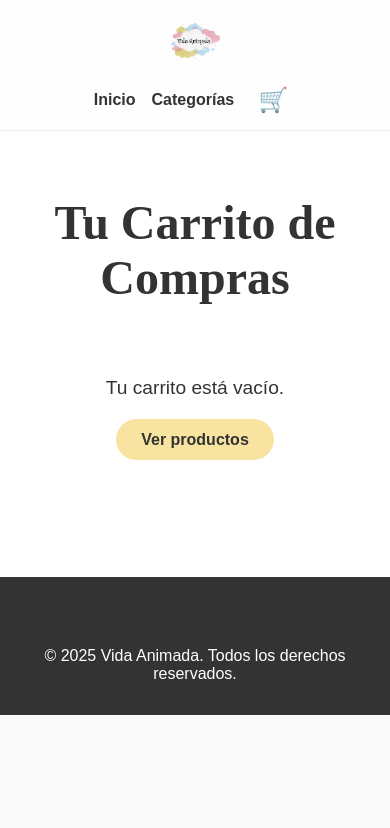
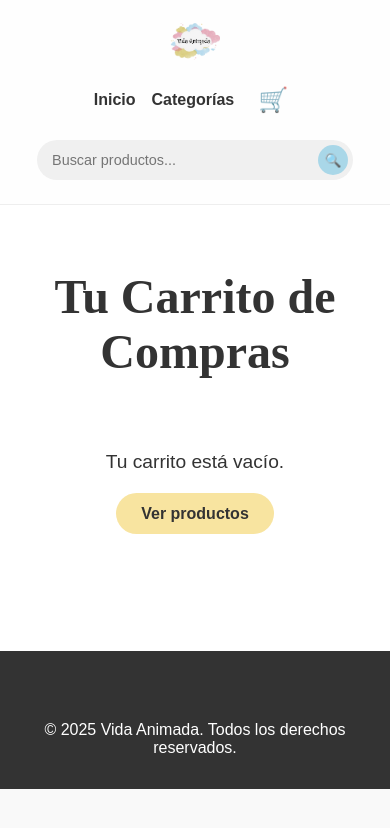
Before and after one commit to JoelcettGit/dfgsfvbc, a Next.js app: page /carrito in a window 390 px wide. Shown: the top 828 px of the page. Built offline with nearby package versions, Linux system fonts and the light colour scheme.

Commit message:
primera prueba con search

```diff
--- a/components/Header.js
+++ b/components/Header.js
@@ -2,15 +2,31 @@
 import Link from 'next/link';
 import Image from 'next/image';
 import { useCart } from '../context/CartContext';
+import { useState } from 'react'; // <-- Importar useState
+import { useRouter } from 'next/router'; // <-- Importar useRouter
 
 export default function Header() {
     const { cartItems } = useCart();
     const totalItems = cartItems.reduce((sum, item) => sum + item.quantity, 0);
 
+    // --- NUEVO: Estado y Manejador para la Búsqueda ---
+    const [searchTerm, setSearchTerm] = useState('');
+    const router = useRouter();
+
+    const handleSearchSubmit = (e) => {
+        e.preventDefault(); // Evita que la página se recargue
+        if (searchTerm.trim()) { // Solo busca si hay algo escrito (quitando espacios)
+            router.push(`/search?q=${encodeURIComponent(searchTerm.trim())}`);
+        }
+    };
+    // ----------------------------------------------------
+
     return (
         <header className="main-header">
             <div className="logo">
                 <Link href="/">
+                    {/* Usamos <a> tag dentro de Link para asegurar el comportamiento correcto */}
+                    <a>
                         <Image
                             src="/logo-vidaanimada.png"
                             alt="Vida Animada Logo"
@@ -19,16 +35,35 @@ export default function Header() {
                             style={{ objectFit: 'contain', cursor: 'pointer' }}
                             priority
                         />
+                    </a>
                 </Link>
             </div>
+
+            {/* --- NUEVO: Formulario de Búsqueda --- */}
+            <form onSubmit={handleSearchSubmit} className="search-form">
+                <input
+                    type="text"
+                    placeholder="Buscar productos..."
+                    value={searchTerm}
+                    onChange={(e) => setSearchTerm(e.target.value)}
+                    className="search-input"
+                />
+                <button type="submit" className="search-button" aria-label="Buscar">
+                    🔍 {/* O usa un icono SVG/FontAwesome */}
+                </button>
+            </form>
+            {/* ------------------------------------ */}
+
             <nav className="main-nav">
                 <ul>
                     <li><Link href="/">Inicio</Link></li>
                     <li><Link href="/categorias">Categorías</Link></li>
                     <li>
-                        <Link href="/carrito" className="cart-icon">
+                        <Link href="/carrito">
+                            <a className="cart-icon"> {/* Usamos <a> tag dentro de Link */}
                                 🛒
                                 {totalItems > 0 && <span className="cart-count">{totalItems}</span>}
+                            </a>
                         </Link>
                     </li>
                 </ul>
--- a/styles/globals.css
+++ b/styles/globals.css
@@ -1228,6 +1228,43 @@ h2 {
     /* Columna derecha */
   }
 }
+/* --- Estilos para Formulario de Búsqueda en Header --- */
+.search-form {
+  display: flex;
+  align-items: center;
+  background-color: #f0f0f0; /* Fondo gris claro */
+  border-radius: 50px; /* Bordes redondeados */
+  padding: 5px 5px 5px 15px; /* Espaciado interno */
+  flex-grow: 0.5; /* Permite que crezca un poco */
+  max-width: 400px; /* Ancho máximo */
+}
+
+.search-input {
+  border: none;
+  background: transparent; /* Sin fondo */
+  outline: none; /* Sin borde al hacer foco */
+  flex-grow: 1; /* Ocupa el espacio disponible */
+  font-size: 0.9rem;
+  padding-right: 10px; /* Espacio antes del botón */
+}
+
+.search-button {
+  background-color: var(--color-blue); /* Fondo azul */
+  border: none;
+  border-radius: 50%; /* Botón circular */
+  color: white;
+  width: 30px; /* Tamaño del círculo */
+  height: 30px;
+  display: flex;
+  align-items: center;
+  justify-content: center;
+  cursor: pointer;
+  transition: background-color 0.3s ease;
+}
+
+.search-button:hover {
+  background-color: #89c5dd; /* Azul más claro al pasar el mouse */
+}
 
 /* --- 5. ANIMACIONES --- */
 @keyframes moveGradient {
@@ -1264,6 +1301,16 @@ h2 {
     justify-content: center;
     text-align: center;
   }
+    .search-form {
+    order: 3; /* Poner la búsqueda debajo en móvil */
+    width: 90%; /* Más ancho en móvil */
+    max-width: none;
+    margin: 10px auto 0; /* Centrar y añadir espacio arriba */
+    flex-grow: 0; /* No permitir que crezca */
+  }
+   .main-header {
+      padding-bottom: 1.5rem; /* Más espacio abajo en header móvil */
+   }
 }
 
 @media (min-width: 992px) {
```
Also changed, not shown: pages/search.js (added, +105 -0 lines). Lines whose indentation alone changed are shown as unchanged.
